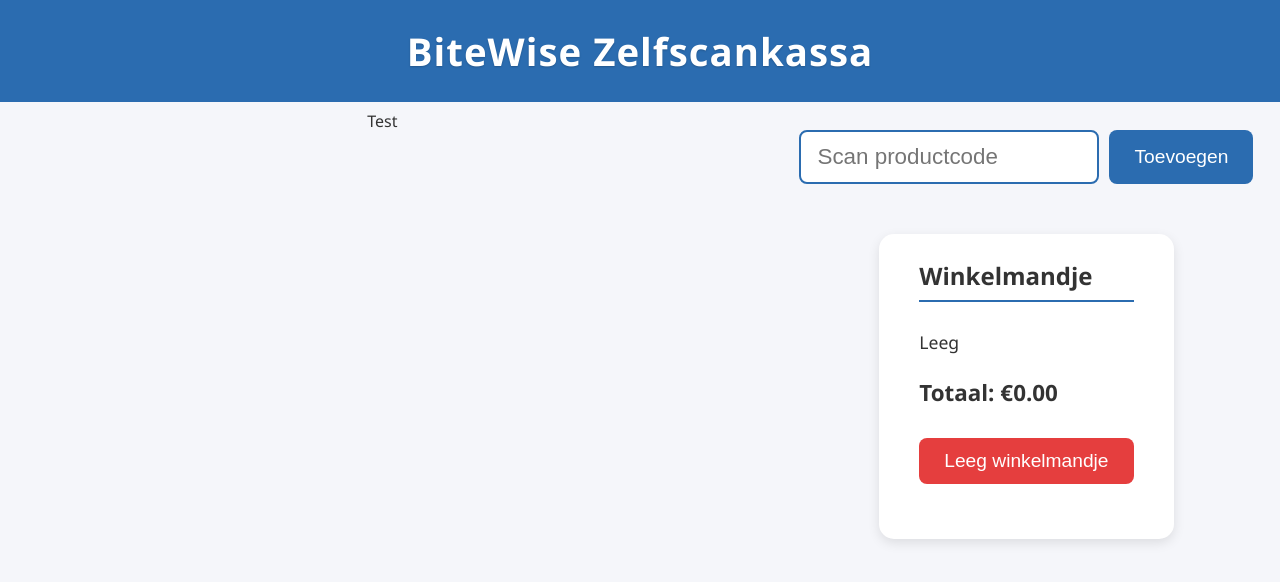
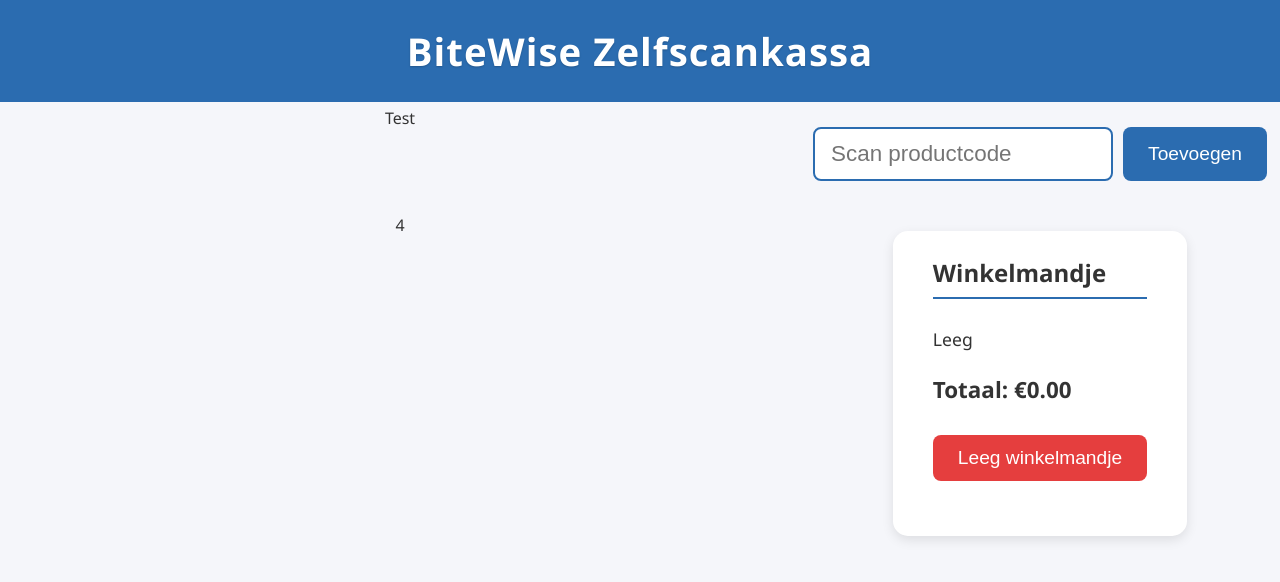
Before and after one commit to tomtheunissen/MENT-Zelfscankassa, a Flask app: page / in a window 1280 px wide. Shown: the top 582 px of the page. Run offline with Flask 3, Linux system fonts and the light colour scheme.

Commit message:
grid verbeterd

```diff
--- a/src/static/style.css
+++ b/src/static/style.css
@@ -1,28 +1,33 @@
 /* --- Algemene layout --- */
-
 
 .parent {
     display: grid;
-    grid-template-columns: repeat(5, 1fr);
+    grid-template-columns: repeat(8, 1fr);
     grid-template-rows: repeat(5, 1fr);
-    gap: 8px;
+    gap: 0px;
 }
 
 .div1 {
-    grid-column: span 5 / span 5;
+    grid-column: span 8 / span 8;
 }
 
 .div2 {
-    grid-column: span 3 / span 3;
-    grid-row: span 4 / span 4;
+    grid-column: span 5 / span 5;
+    grid-column-start: 1;
     grid-row-start: 2;
 }
 
 .div3 {
-    grid-column: span 2 / span 2;
+    grid-column: span 3 / span 3;
     grid-row: span 4 / span 4;
-    grid-column-start: 4;
+    grid-column-start: 6;
     grid-row-start: 2;
+}
+
+.div4 {
+    grid-column: span 5 / span 5;
+    grid-row: span 3 / span 3;
+    grid-row-start: 3;
 }
 
 
--- a/src/templates/index.html
+++ b/src/templates/index.html
@@ -47,6 +47,7 @@
         </form>
       </div>
     </div>
+    <div class="div4">4</div>
 </div>
 
 
```
